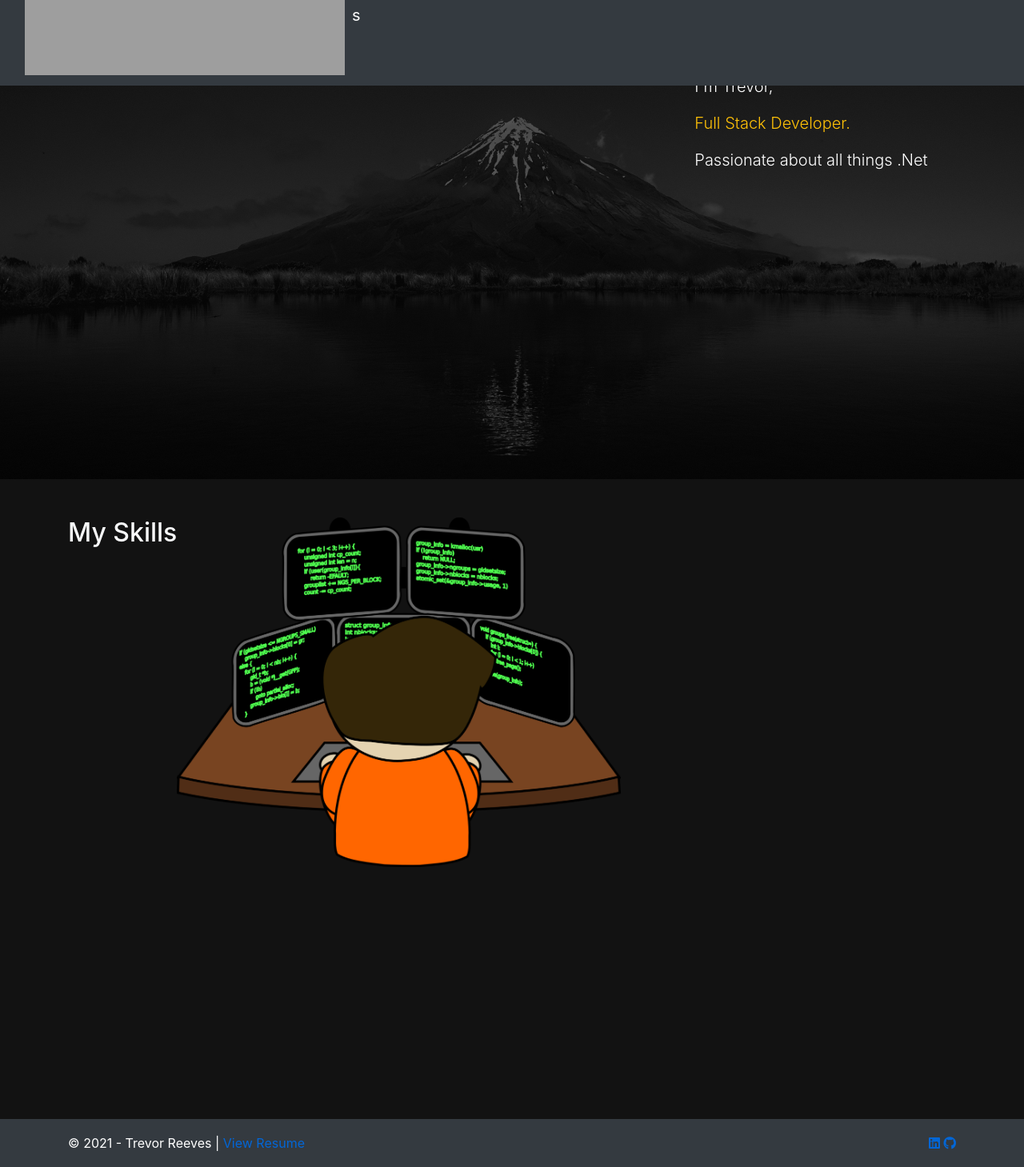
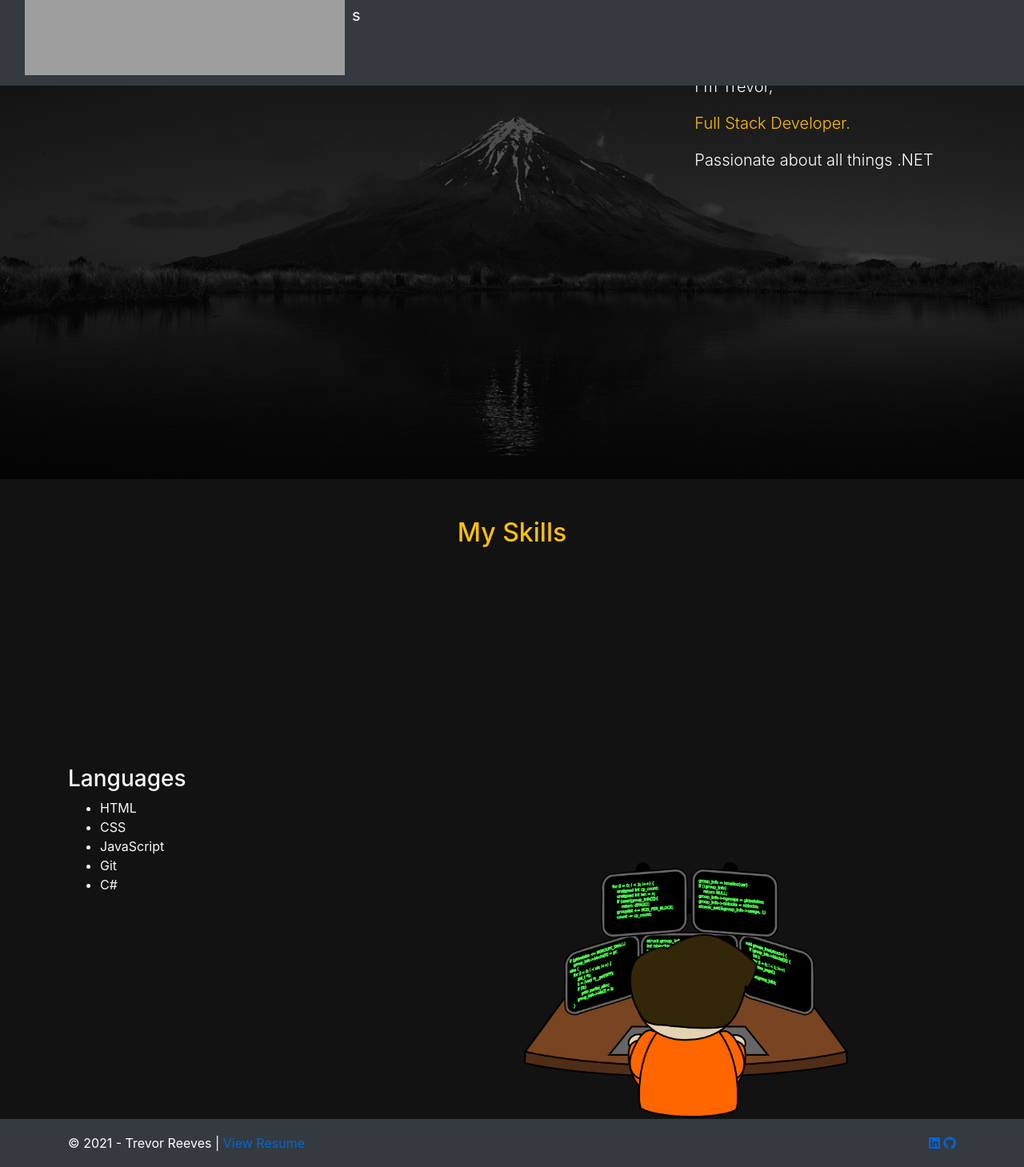
Before and after one commit to reevest2/personalwebsite, an ASP.NET Core app: page / in a window 1280 px wide. Shown: the part 219-1678 px from the top of the page at 80% size. Run offline with ASP.NET Core 8, Linux system fonts and the light colour scheme; grey boxes are pictures that could not be loaded.

Commit message:
added more to skills section

```diff
--- a/Views/Home/Index.cshtml
+++ b/Views/Home/Index.cshtml
@@ -7,16 +7,33 @@
                 <h1>Hi,</h1>
                 <p class="lead"> I'm Trevor,</p>
                 <p class="lead text-warning">Full Stack Developer.</p>
-                <p class="lead">Passionate about all things .Net </p>
+                <p class="lead">Passionate about all things .NET </p>
             </div>
         </div>
     </div>
 </div>
 <section class="text-light p-5" style="background-color: rgb(18 18 18); height: 100vh;">
-    <div class="container">
-        <div class="d-md-flex">
-            <div><h2>My Skills</h2></div>
-            <img class="img-fluid w-50" src="~/photos/background images/image-computerguy.png" />
+    <div class="container h-100">
+        <div class="row">
+            <div class="col-12">
+            <h2 class="text-warning text-center">My Skills</h2>
+            </div>
+        </div>
+        <div class="row" style="height:100%">
+            <div class="col-6 align-self-center">
+                <h3>Languages</h3>
+                <ul>
+                    <li>HTML</li>
+                    <li>CSS</li>
+                    <li>JavaScript</li>
+                    <li>Git</li>
+                    <li>C#</li>
+
+                </ul>
+            </div>
+            <div class="col-6 align-self-end">
+            <img class="img-fluid w-75 d-none d-sm-block" src="~/photos/background images/image-computerguy.png" />
+            </div>
         </div>
     </div>
 </section>
```
